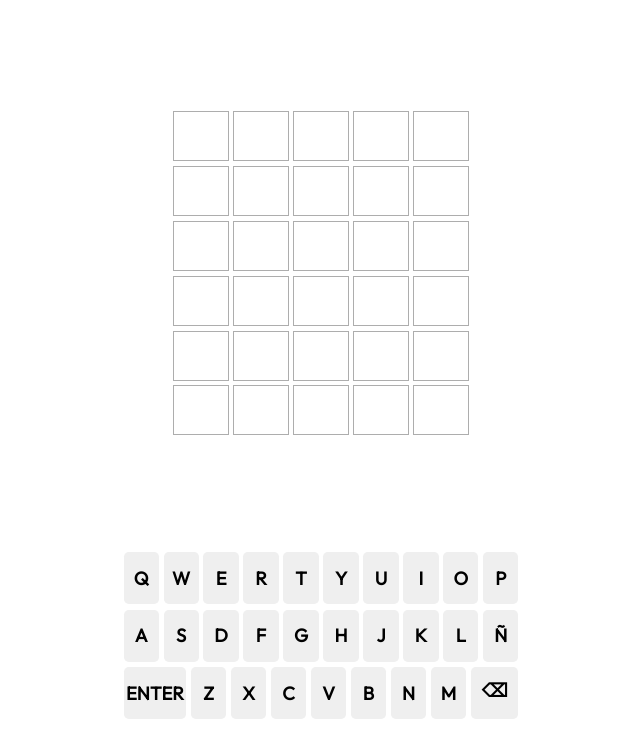
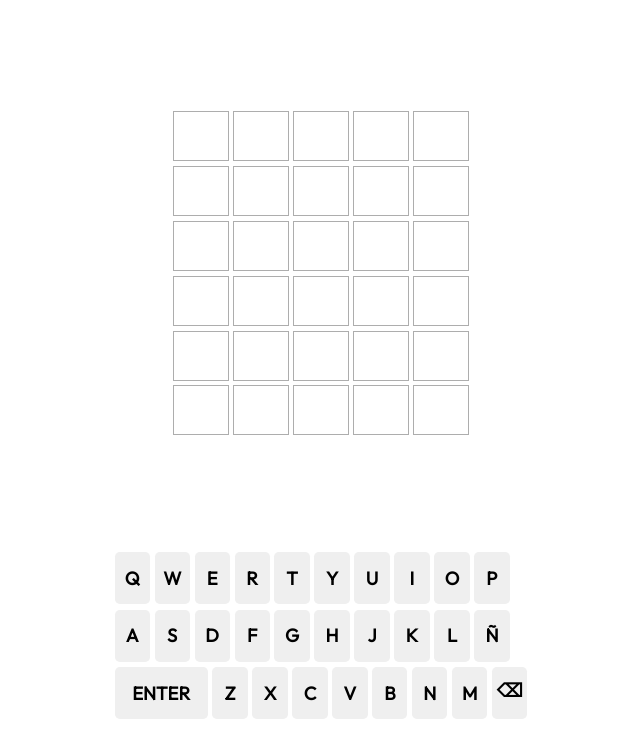
Before and after one commit to XarxatecJano/wordle-refactor, a website: page public/index.html in a window 1280 px wide. Shown: the part 71-801 px from the top of the page, without its empty margins (319-959 px from the left). Drawn offline with Linux system fonts and the light colour scheme; files whose address does not match are found by name.

Commit message:
Revert "fix: width ENTER key"
This reverts commit 402ec6dd8b78a006379e58643d9157b76492d4a2.

```diff
--- a/public/style/style.css
+++ b/public/style/style.css
@@ -96,8 +96,8 @@ h1 {
     padding-top: .75rem;
 }
 .k-enter {
-    /* min-width: fit-content; */
-    flex-basis: content;
+    min-width: fit-content;
+
 }
 
 .cell-orange {
```
